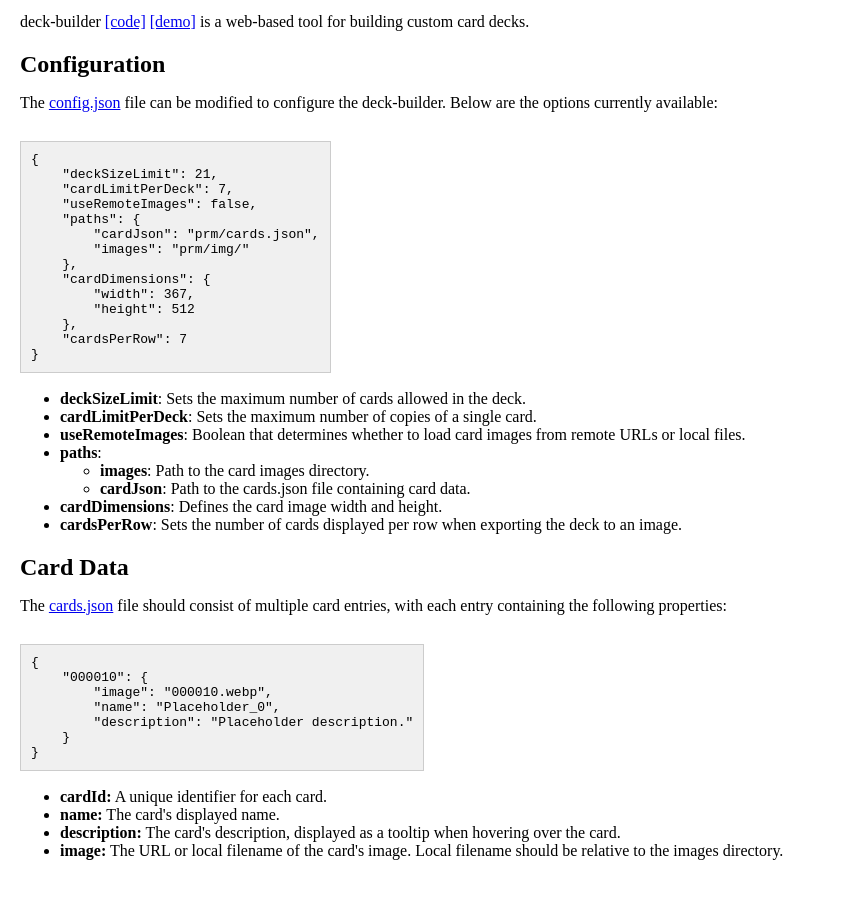
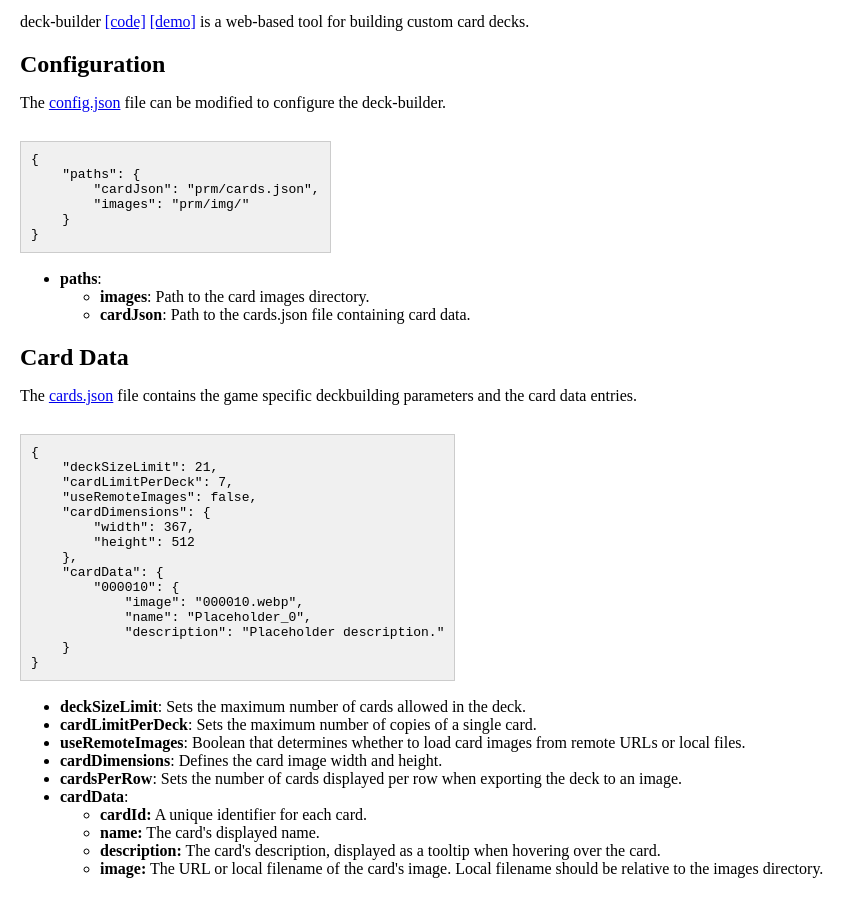
Before and after one commit to uw0s/uw0s.github.io, a plain HTML site: page docs/projects/deck-builder.html in a window 1280 px wide. Shown: the part 88-986 px from the top of the page, without its empty margins (0-866 px from the left). Drawn offline with Linux system fonts and the light colour scheme.

Commit message:
Update deck-builder

```diff
--- a/docs/projects/deck-builder.html
+++ b/docs/projects/deck-builder.html
@@ -22,29 +22,32 @@
         <h2>deck-builder</h2>
         <p>deck-builder <a href="https://github.com/uw0s/deck-builder">[code]</a> <a href="https://uw0s.github.io/deck-builder">[demo]</a> is a web-based tool for building custom card decks.</p>
         <h2>Configuration</h2>
-        <p>The <a href="https://github.com/uw0s/deck-builder/blob/main/docs/config.json">config.json</a> file can be modified to configure the deck-builder. Below are the options currently available:</p>
-        <pre><code>{<br>    "deckSizeLimit": 21,<br>    "cardLimitPerDeck": 7,<br>    "useRemoteImages": false,<br>    "paths": {<br>        "cardJson": "prm/cards.json",<br>        "images": "prm/img/"<br>    },<br>    "cardDimensions": {<br>        "width": 367,<br>        "height": 512<br>    },<br>    "cardsPerRow": 7<br>}</code></pre>
+        <p>The <a href="https://github.com/uw0s/deck-builder/blob/main/docs/config.json">config.json</a> file can be modified to configure the deck-builder.</p>
+        <pre><code>{<br>    "paths": {<br>        "cardJson": "prm/cards.json",<br>        "images": "prm/img/"<br>    }<br>}</code></pre>
         <ul>
-            <li><b>deckSizeLimit</b>: Sets the maximum number of cards allowed in the deck.</li>
-            <li><b>cardLimitPerDeck</b>: Sets the maximum number of copies of a single card.</li>
-            <li><b>useRemoteImages</b>: Boolean that determines whether to load card images from remote URLs or local files.</li>
             <li><b>paths</b>:
                 <ul>
                     <li><b>images</b>: Path to the card images directory.</li>
                     <li><b>cardJson</b>: Path to the cards.json file containing card data.</li>
                 </ul>
             </li>
+        </ul>
+        <h2>Card Data</h2>
+        <p>The <a href="https://github.com/uw0s/deck-builder/blob/main/docs/prm/cards.json">cards.json</a> file contains the game specific deckbuilding parameters and the card data entries.</p>
+        <pre><code>{<br>    "deckSizeLimit": 21,<br>    "cardLimitPerDeck": 7,<br>    "useRemoteImages": false,<br>    "cardDimensions": {<br>        "width": 367,<br>        "height": 512<br>    },<br>    "cardData": {<br>        "000010": {<br>            "image": "000010.webp",<br>            "name": "Placeholder_0",<br>            "description": "Placeholder description."<br>    }<br>}</code></pre>
+        <ul>
+            <li><b>deckSizeLimit</b>: Sets the maximum number of cards allowed in the deck.</li>
+            <li><b>cardLimitPerDeck</b>: Sets the maximum number of copies of a single card.</li>
+            <li><b>useRemoteImages</b>: Boolean that determines whether to load card images from remote URLs or local files.</li>
             <li><b>cardDimensions</b>: Defines the card image width and height.</li>
             <li><b>cardsPerRow</b>: Sets the number of cards displayed per row when exporting the deck to an image.</li>
-        </ul>
-        <h2>Card Data</h2>
-        <p>The <a href="https://github.com/uw0s/deck-builder/blob/main/docs/prm/cards.json">cards.json</a> file should consist of multiple card entries, with each entry containing the following properties:</p>
-        <pre><code>{<br>    "000010": {<br>        "image": "000010.webp",<br>        "name": "Placeholder_0",<br>        "description": "Placeholder description."<br>    }<br>}</code></pre>
-        <ul>
-            <li><strong>cardId:</strong> A unique identifier for each card.</li>
-            <li><strong>name:</strong> The card's displayed name.</li>
-            <li><strong>description:</strong> The card's description, displayed as a tooltip when hovering over the card.</li>
-            <li><strong>image:</strong> The URL or local filename of the card's image. Local filename should be relative to the images directory.</li>
+            <li><b>cardData</b>:
+                <ul>
+                    <li><b>cardId:</b> A unique identifier for each card.</li>
+                    <li><b>name:</b> The card's displayed name.</li>
+                    <li><b>description:</b> The card's description, displayed as a tooltip when hovering over the card.</li>
+                    <li><b>image:</b> The URL or local filename of the card's image. Local filename should be relative to the images directory.</li>
+                </ul>
         </ul>
     </div>
 </body>
```
